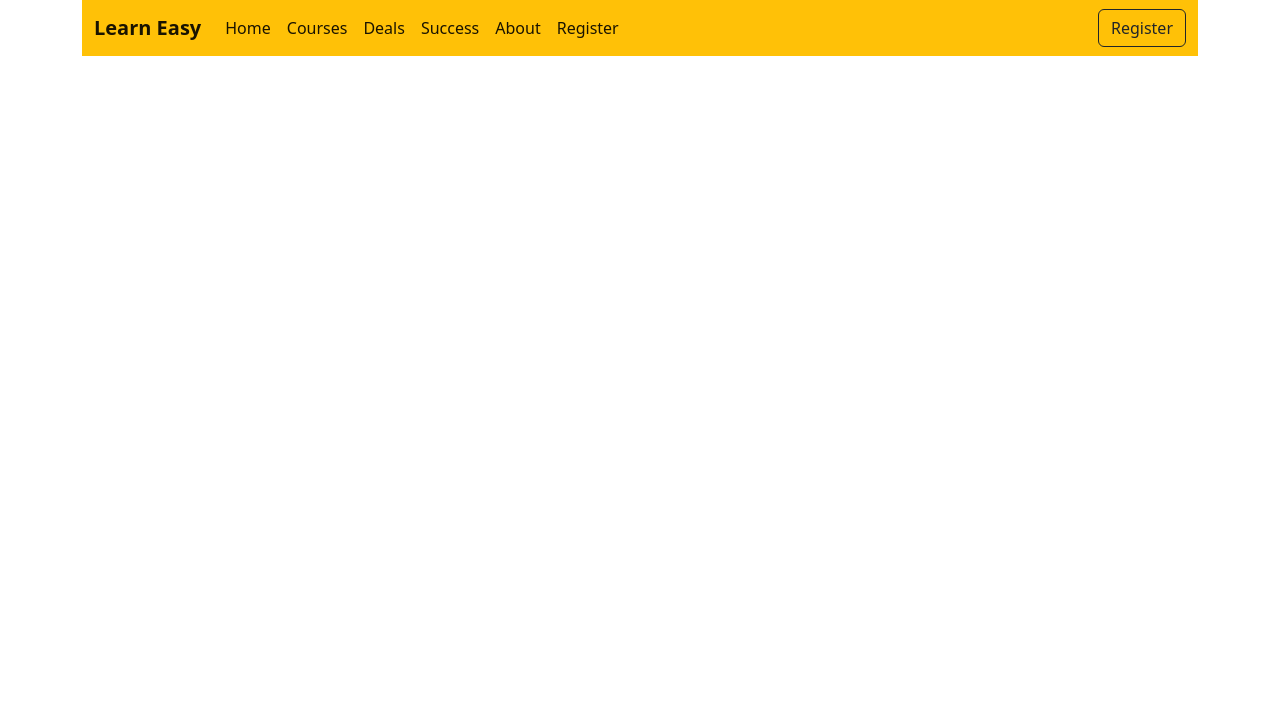
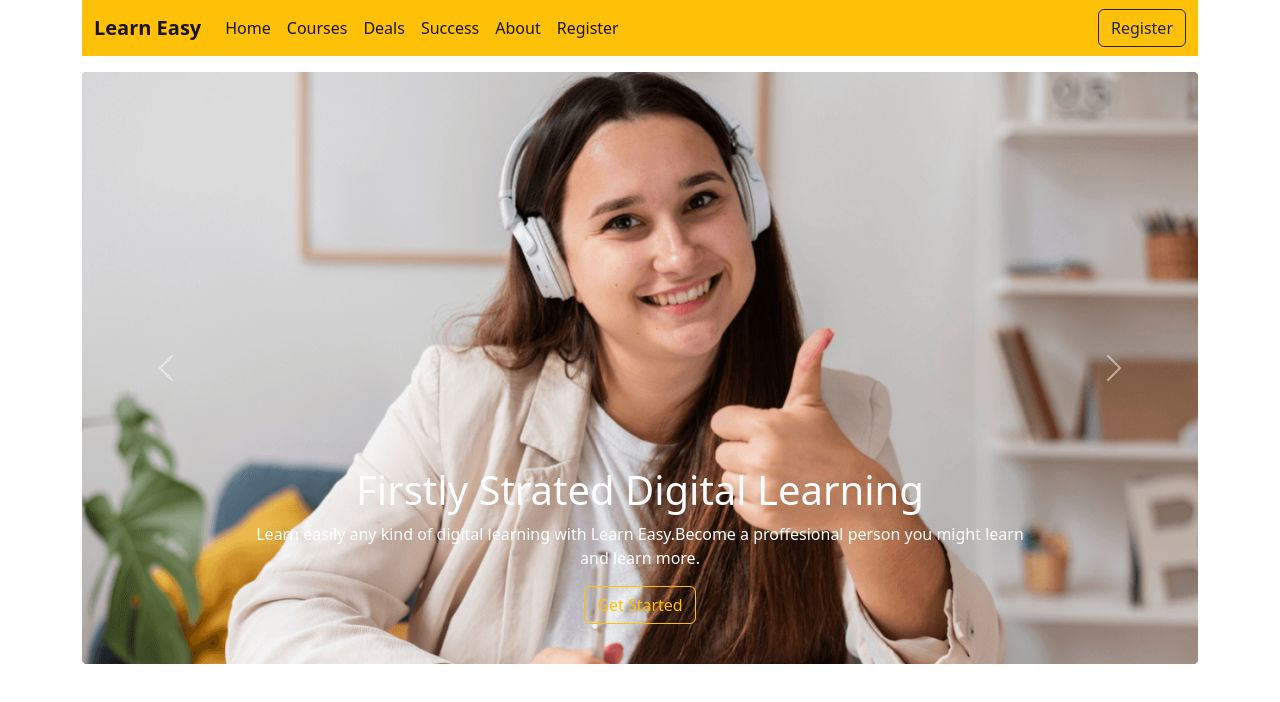
Before and after one commit to jannatulferdausirin/LEARN-EASY-WEBSITE, a plain HTML site: page Index.html in a window 1280 px wide. Drawn offline with nearby package versions, Linux system fonts and the light colour scheme.

Commit message:
headder image added

```diff
--- a/Index.html
+++ b/Index.html
@@ -43,9 +43,60 @@
         </nav>
     </header>
     <!-- header section end -->
+    <!-------------------
+        main body start
+    --------------------->
+    <section class="container">
 
-    <!------- main body start--- -->
-    <section class="container">
+<div id="carouselExampleInterval" class="carousel slide" data-bs-ride="carousel">
+    <div class="carousel-inner my-3">
+        <div class="carousel-item active" data-bs-interval="10000">
+            <img src="images/cover/cover-1.png" class="d-block w-100" alt="its a img">
+            <div class="carousel-caption ">
+                <h1>Firstly Strated Digital Learning</h1>
+                <p>Learn easily any kind of digital learning with Learn Easy.Become a proffesional person you might learn and learn more.</p>
+
+            <button type="button" class="btn btn-outline-warning">Get Started
+            </button>
+            </div>
+        </div>
+        <div class="carousel-item" data-bs-interval="2000">
+            <img src="images/cover/cover-3.jpg" class="d-block w-100" alt=" its a img">
+            <div class="carousel-caption   ">
+            <h1>Firstly Strated Digital Learning</h1>
+            <p>Learn easily any kind of digital learning with Learn Easy.Join us for more update.You have to cheak it out.</p>
+
+            <button type="button" class="btn btn-outline-warning">Get Started</button>
+            </div>
+        </div>
+        <div class="carousel-item">
+            <img src="images/cover/cover-2.jpg" class="d-block w-100" alt="its a img">
+            <div class="carousel-caption ">
+                <h1>Firstly Strated Digital Learning</h1>
+                <p>Learn easily any kind of digital learning with Learn Easy.For being professional its very essential for everybody.</p>
+                <button type="button" class="btn btn-outline-warning">Get Started</button>
+            </div>
+        </div>
+    </div>
+    <button class="carousel-control-prev" type="button" data-bs-target="#carouselExampleInterval" data-bs-slide="prev">
+        <span class="carousel-control-prev-icon" aria-hidden="true"></span>
+        <span class="visually-hidden">Previous</span>
+    </button>
+    <button class="carousel-control-next" type="button" data-bs-target="#carouselExampleInterval" data-bs-slide="next">
+        <span class="carousel-control-next-icon" aria-hidden="true"></span>
+        <span class="visually-hidden">Next</span>
+    </button>
+</div>
+
+
+
+
+
+
+
+
+
+
 
 
     </section>
```
Also changed, not shown: images/cover/cover-5.jpg (added).
